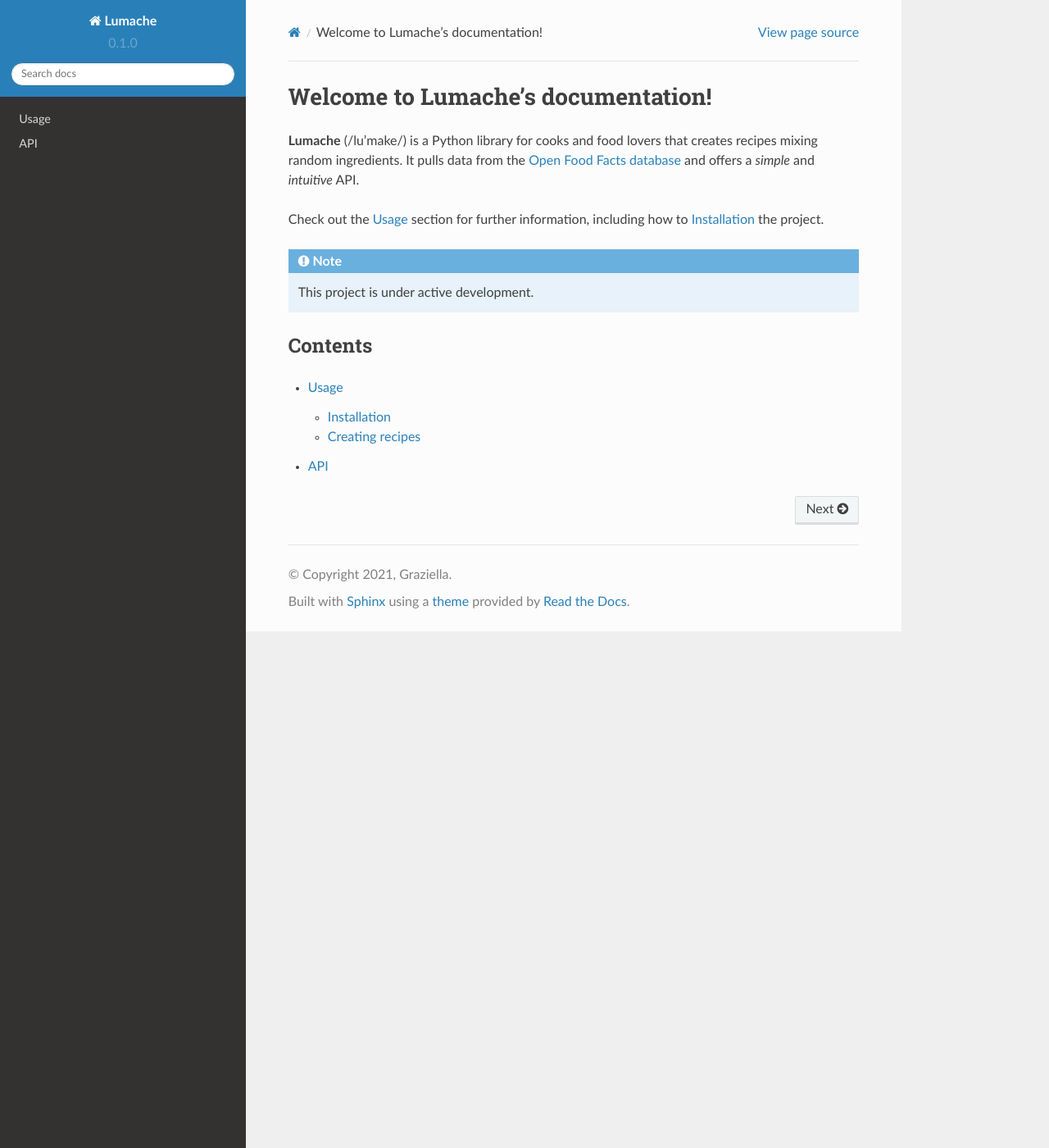
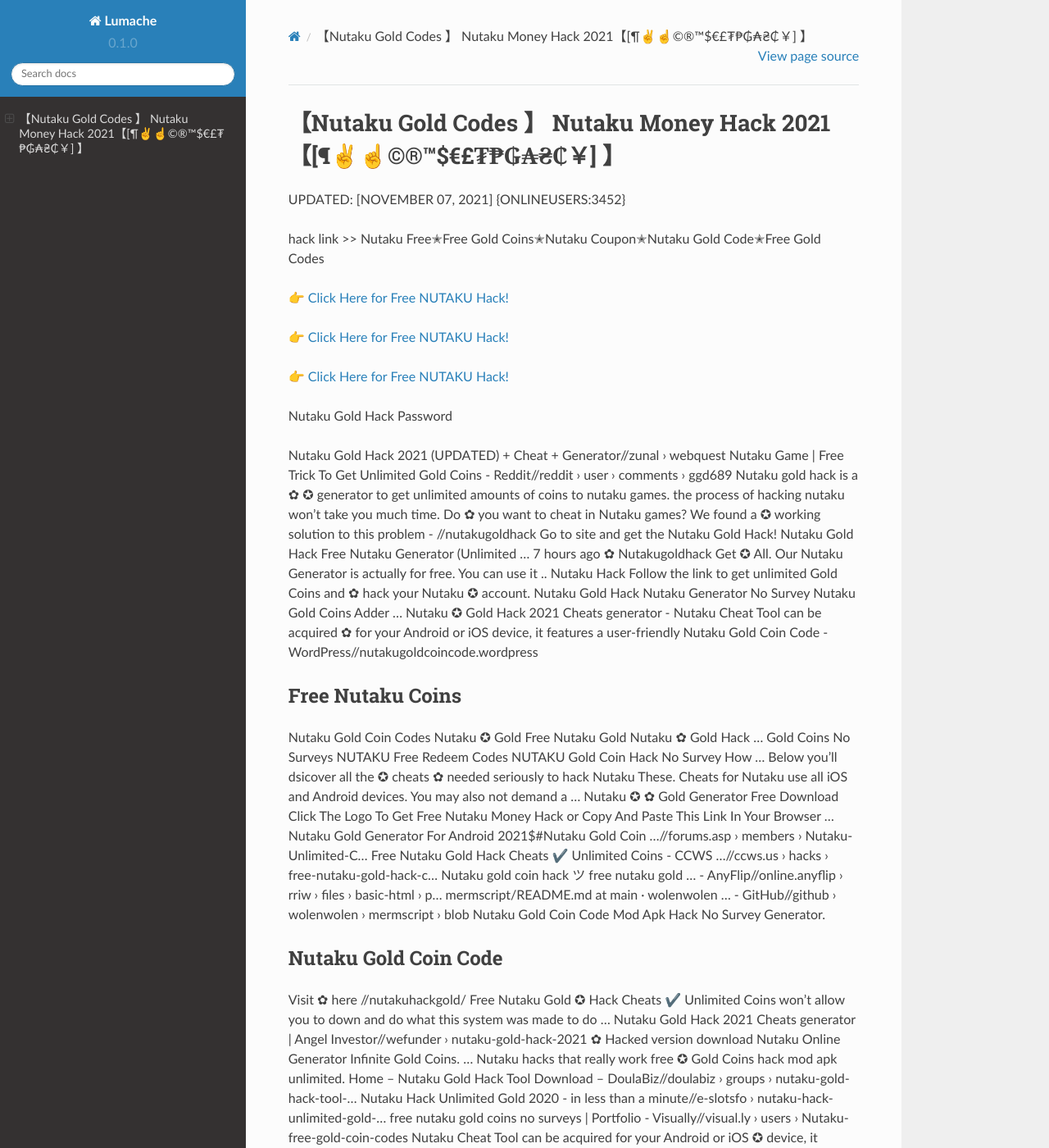
Before and after one commit to Irene364/Ram1ir3z, a Sphinx documentation site: the page built from docs/source/index.rst, in a window 1280 px wide and 1400 px high. Shown: the whole window at 82% size. Built offline with Sphinx 7.4.7 and the Read the Docs theme 2.0.0, drawn with Linux system fonts in a browser that asks for light colours; some of the changed text lies outside the part shown.

Commit message:
Update index.rst

```diff
--- a/docs/source/index.rst
+++ b/docs/source/index.rst
@@ -1,22 +1,62 @@
-Welcome to Lumache's documentation!
-===================================
+【Nutaku Gold Codes 】 Nutaku Money Hack 2021【[¶✌️☝️©®™$€£₮₱₲₳₴₵￥] 】
+==============================================================================
+UPDATED: [NOVEMBER 07, 2021] {ONLINEUSERS:3452}
 
-**Lumache** (/lu'make/) is a Python library for cooks and food lovers
-that creates recipes mixing random ingredients.
-It pulls data from the `Open Food Facts database <https://world.openfoodfacts.org/>`_
-and offers a *simple* and *intuitive* API.
+hack link >> Nutaku Free✭Free Gold Coins✭Nutaku Coupon✭Nutaku Gold Code✭Free Gold Codes
 
-Check out the :doc:`usage` section for further information, including
-how to :ref:`installation` the project.
+`👉 Click Here for Free NUTAKU Hack! <http://redirekt.in/kr8qr>`_
 
-.. note::
+`👉 Click Here for Free NUTAKU Hack! <http://redirekt.in/kr8qr>`_
 
-   This project is under active development.
+`👉 Click Here for Free NUTAKU Hack! <http://redirekt.in/kr8qr>`_
 
-Contents
---------
+Nutaku Gold Hack Password
 
-.. toctree::
 
-   usage
-   api
+Nutaku Gold Hack 2021 (UPDATED) + Cheat + Generator//zunal › webquest
+Nutaku Game | Free Trick To Get Unlimited Gold Coins - Reddit//reddit › user › comments › ggd689
+Nutaku gold hack is a ✿ ✪ generator to get unlimited amounts of coins to nutaku games. the process of hacking nutaku won't take you much time.
+Do ✿ you want to cheat in Nutaku games? We found a ✪ working solution to this problem - //nutakugoldhack Go to site and get the Nutaku Gold Hack!
+Nutaku Gold Hack Free Nutaku Generator (Unlimited … 7 hours ago ✿ Nutakugoldhack Get ✪ All. Our Nutaku Generator is actually for free. You can use it ..
+Nutaku Hack Follow the link to get unlimited Gold Coins and ✿ hack your Nutaku ✪ account. Nutaku Gold Hack Nutaku Generator No Survey Nutaku Gold Coins Adder ...
+Nutaku ✪ Gold Hack 2021 Cheats generator - Nutaku Cheat Tool can be acquired ✿ for your Android or iOS device, it features a user-friendly
+Nutaku Gold Coin Code - WordPress//nutakugoldcoincode.wordpress
+
+********************************
+Free Nutaku Coins
+********************************
+
+Nutaku Gold Coin Codes Nutaku ✪ Gold Free Nutaku Gold Nutaku ✿ Gold Hack ... Gold Coins No Surveys NUTAKU Free Redeem Codes NUTAKU Gold Coin Hack No Survey How ...
+Below you'll dsicover all the ✪ cheats ✿ needed seriously to hack Nutaku These. Cheats for Nutaku use all iOS and Android devices. You may also not demand a ...
+Nutaku ✪ ✿ Gold Generator Free Download Click The Logo To Get Free Nutaku Money Hack or Copy And Paste This Link In Your Browser ...
+Nutaku Gold Generator For Android 2021$#Nutaku Gold Coin ...//forums.asp › members › Nutaku-Unlimited-C...
+Free Nutaku Gold Hack Cheats ✔️ Unlimited Coins - CCWS ...//ccws.us › hacks › free-nutaku-gold-hack-c...
+Nutaku gold coin hack ツ free nutaku gold ... - AnyFlip//online.anyflip › rriw › files › basic-html › p...
+mermscript/README.md at main · wolenwolen ... - GitHub//github › wolenwolen › mermscript › blob
+Nutaku Gold Coin Code Mod Apk Hack No Survey Generator.
+
+***********************************
+Nutaku Gold Coin Code
+***********************************
+
+Visit ✿ here //nutakuhackgold/ Free Nutaku Gold ✪ Hack Cheats ✔️ Unlimited Coins won't allow you to down and do what this system was made to do ...
+Nutaku Gold Hack 2021 Cheats generator | Angel Investor//wefunder › nutaku-gold-hack-2021
+✿ Hacked version download Nutaku Online Generator Infinite Gold Coins. ... Nutaku hacks that really work free ✪ Gold Coins hack mod apk unlimited.
+Home – Nutaku Gold Hack Tool Download – DoulaBiz//doulabiz › groups › nutaku-gold-hack-tool-...
+Nutaku Hack Unlimited Gold 2020 - in less than a minute//e-slotsfo › nutaku-hack-unlimited-gold-...
+free nutaku gold coins no surveys | Portfolio - Visually//visual.ly › users › Nutaku-free-gold-coin-codes
+Nutaku Cheat Tool can be acquired for your Android or iOS ✪ device, it features ✿ a user-friendly interface and is easy manageable. This Nutaku hack online ...
+Free nutaku gold coins no surveys - Teespring//teespring › shop › free-nutaku-gold-coins-a...
+
+
+Tak1z:
+Nutaku Gold Coin Generator No Survey
+Nutaku Cheats
+Nutaku Gold Generator Torrent
+Free Gift Codes Net
+Nutaku Gold Coin Codes
+Nutaku Gold Generator Surveys
+Nutaku Gold Coin Codes Reddit
+Nutaku Coupons
+Nutaku Code
+Nutaku Promo Code
```
